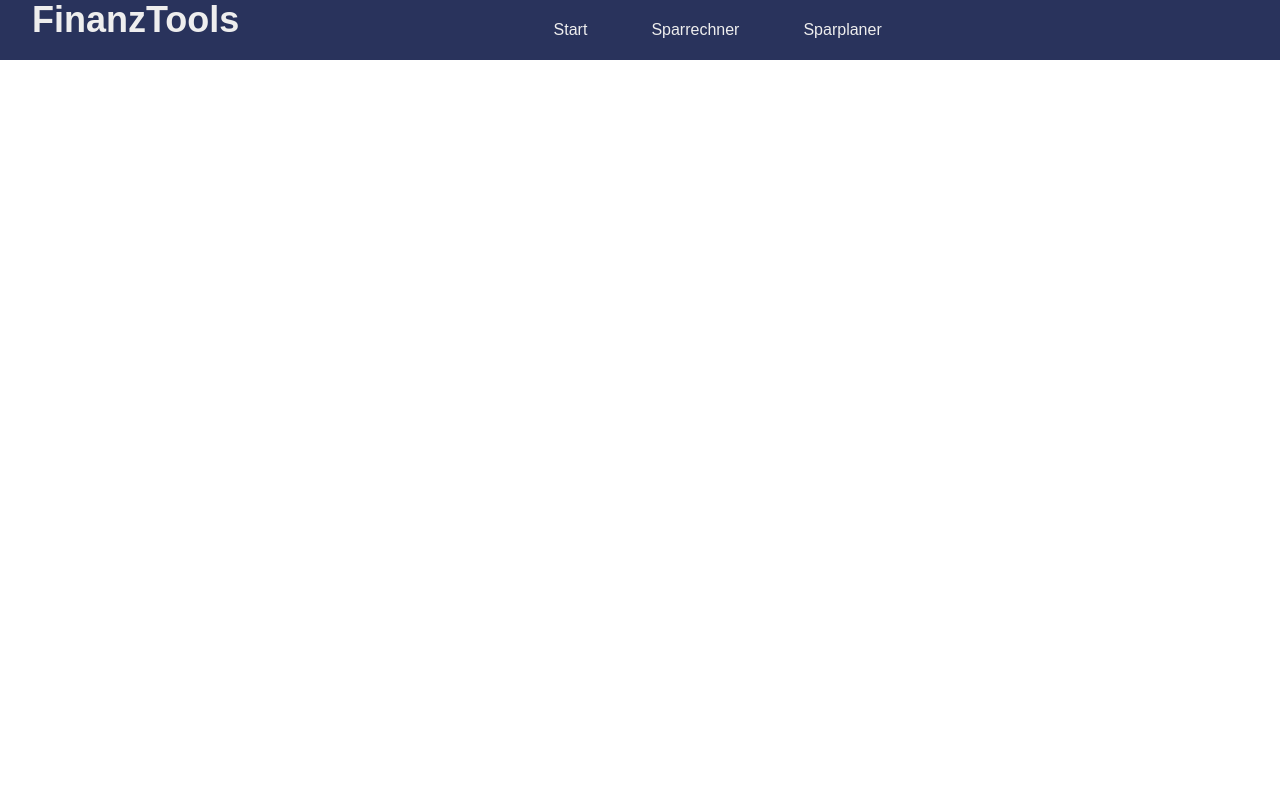
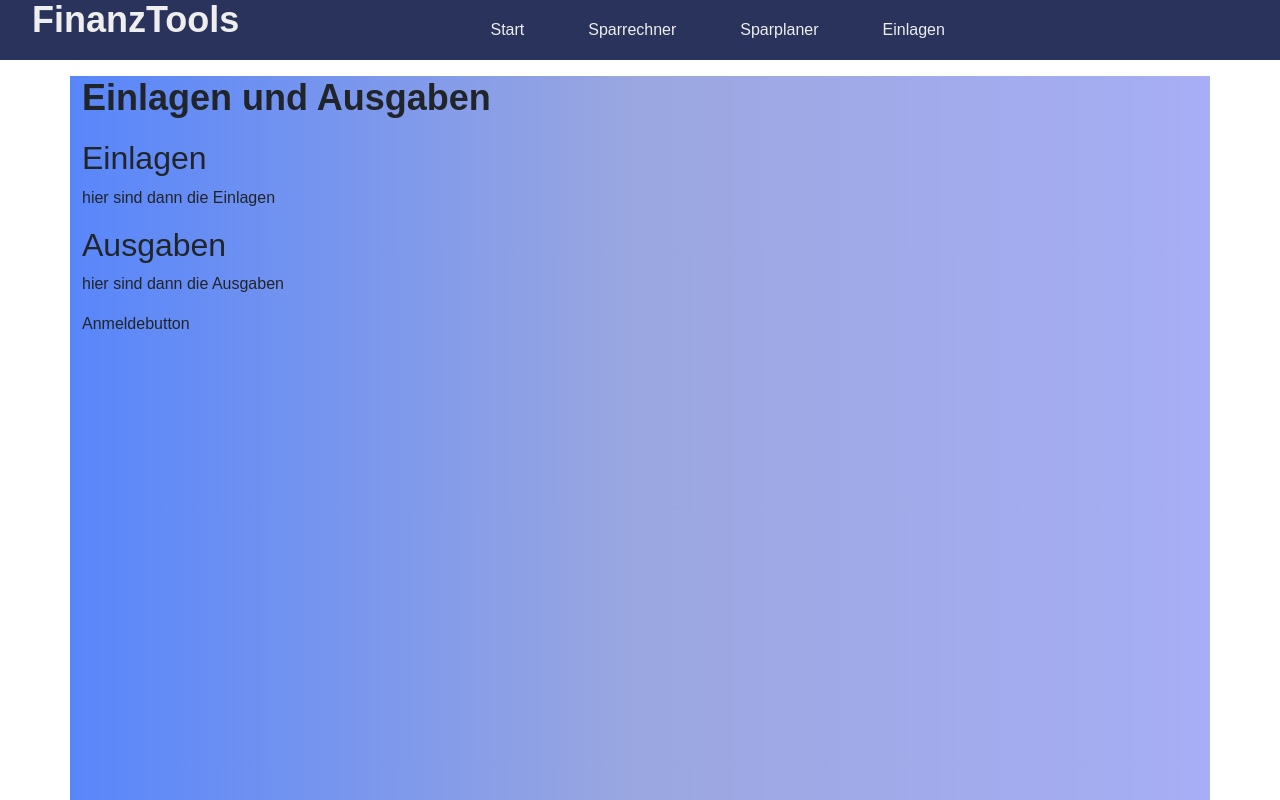
Before and after one commit to y4nisb/Pensionsrechner, a React (Create React App) app in the folder client/: page /einlagen in a window 1280 px wide. Shown: the top 800 px of the page. Built offline with nearby package versions, Linux system fonts and the light colour scheme.

Commit message:
Frontend-Einlagen-Auszahlungen : Ein/Auszahlungen Löschen/Hinzufügen: 1
- Page hinzugefügt: Grob gestylt und zur nav bar Hinzugefügt
- Unsicher wie genau Product Owner es will, frag noch nach
- Recherche im bereich Popup (gemacht muss noch mehr machen)
- Grobe Seitenstruktur erstellt

```diff
--- a/client/src/App.js
+++ b/client/src/App.js
@@ -1,6 +1,7 @@
 import React from "react";
 import Sparrechner from "./sparrechner";
 import Sparplaner from "./sparplaner";
+import Einlagen from "./einlagen";
 import Navbar from "./navbar.js";
 import Popup from "reactjs-popup";
 import { BrowserRouter as Router, Routes, Route } from "react-router-dom";
@@ -30,6 +31,8 @@ function App() {
         <Route path="/sparrechner" element={<Sparrechner />} />
 
         <Route path="/sparplaner" element={<Sparplaner />} />
+
+        <Route path="/einlagen" element={<Einlagen />} />
       </Routes>
     </React.Fragment>
   );
--- /dev/null
+++ b/client/src/einlagen.js
@@ -0,0 +1,36 @@
+import Navbar from "./main.css";
+import "./main.css";
+import axios from "axios";
+
+function einlagen() {
+  return (
+    <div className="Page">
+      <div className="container">
+        <div className="text-center"></div>
+        <h1>Einlagen und Ausgaben</h1>
+        <h2>Einlagen</h2>
+        <p>hier sind dann die Einlagen</p>
+        <div className="einlagen"></div>
+        <h2>Ausgaben</h2>
+        <p>hier sind dann die Ausgaben</p>
+        <div className="ausgaben"></div>
+        <div
+          class="popup"
+          onClick={(event) => {
+            //nochmals mit popup anschauen + Yanis fragen
+            //Hier kommt code für datenübergabe + popup für Login
+            axios.get("http://localhost:3001/einausgaben").then((res) => {
+              for (x = 0; res.length > 0; x++) {
+                //einauslagen listen
+              }
+            });
+          }}
+        >
+          Anmeldebutton
+          <span class="popuptext" id="myPopup"></span>
+        </div>
+      </div>
+    </div>
+  );
+}
+export default einlagen;
--- a/client/src/navbar.js
+++ b/client/src/navbar.js
@@ -23,6 +23,9 @@ function Navbar() {
           <a href onClick={() => navigate("/sparplaner")}>
             Sparplaner
           </a>
+          <a href onClick={() => navigate("/einlagen")}>
+            Einlagen
+          </a>
 
           <button className="nav-btn nav-close-btn" onClick={showNav}>
             <FaTimes />
```
